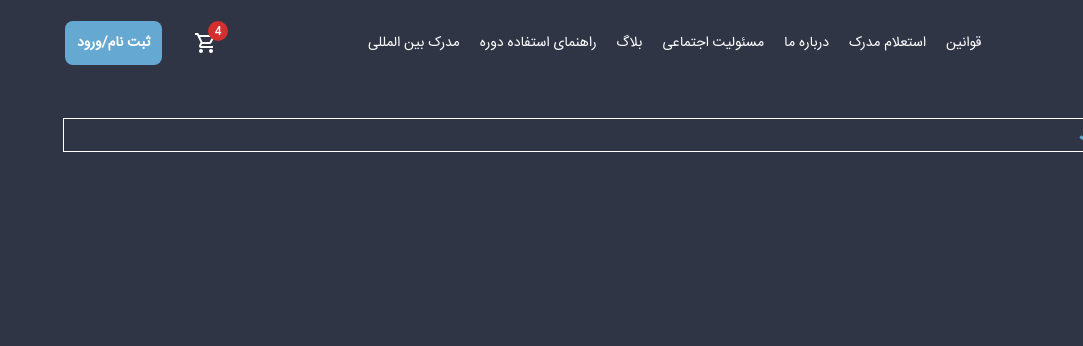
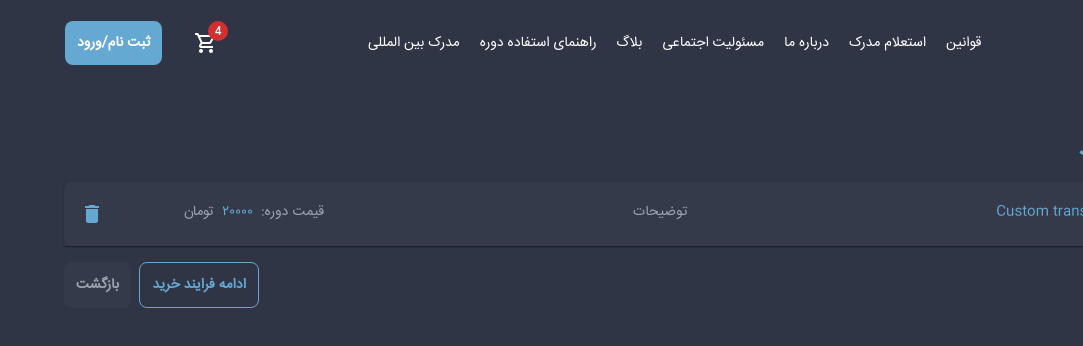
Before and after one commit to puryahajian/octavaz, a Next.js app: page /cart in a window 1280 px wide. Shown: the top 346 px of the page, without its empty margins (197-1280 px from the left). Built offline with nearby package versions, Linux system fonts and the light colour scheme.

Commit message:
fixed cart page

```diff
--- a/src/app/cart/page.jsx
+++ b/src/app/cart/page.jsx
@@ -6,7 +6,9 @@ function Cart() {
   return (
     <div>
       <Header/>
-      <BoxShoppingCart/>
+      <div className='mt-8'>
+        <BoxShoppingCart/>
+      </div>
     </div>
   )
 }
--- a/src/app/components/molecules/box-shopping-cart.jsx
+++ b/src/app/components/molecules/box-shopping-cart.jsx
@@ -1,15 +1,111 @@
+"use client"
+
 import React from 'react'
 import Title from '../atoms/title'
 import ShoppingCartIcon from '@mui/icons-material/ShoppingCart';
+import Accordion from '@mui/material/Accordion';
+import AccordionSummary from '@mui/material/AccordionSummary';
+import AccordionDetails from '@mui/material/AccordionDetails';
+import Text from '../atoms/text';
+import DeleteIcon from '@mui/icons-material/Delete';
+import ButtonGeneral from '../atoms/button-general';
 
 function BoxShoppingCart() {
+    const [expanded, setExpanded] = React.useState(false);
+
+    const handleExpansion = () => {
+        setExpanded((prevExpanded) => !prevExpanded);
+    };
     return (
-        <div className='border border-white mt-8 max-w-[1140px] m-auto'>
+        <div className=' mt-8 max-w-[1170px] !m-auto p-4'>
             <Title className={`gap-2 flex items-center text-greenCostom`}>
                 <ShoppingCartIcon/>
                 سبد خرید
             </Title>
 
+            <Accordion
+                expanded={expanded}
+                onChange={handleExpansion}
+                // slots={{ transition: Fade }}
+                slotProps={{ transition: { timeout: 400 } }}
+                sx={[
+                expanded
+                    ? {
+                        '& .MuiAccordion-region': {
+                        height: 'auto',
+                        },
+                        '& .MuiAccordionDetails-root': {
+                        display: 'block',
+                        },
+                    }
+                    : {
+                        '& .MuiAccordion-region': {
+                        height: 0,
+                        },
+                        '& .MuiAccordionDetails-root': {
+                        display: 'none',
+                        },
+                    },
+                    {backgroundColor: '#303545'},
+                ]}
+            >
+                <AccordionSummary
+                    sx={{
+                        backgroundColor: '#353a4b',
+                        borderRadius: '8px',
+                        padding: '8px',
+                        marginTop: '16px'
+                    }}
+                    aria-controls="panel1-content"
+                    id="panel1-header"
+                    // expandIcon={<ExpandMoreIcon />}
+                >
+                    <div className='flex justify-between w-full max-[770px]:block'>
+                        <Text className={`text-greenCostom`}>Custom transition using Fade</Text>
+                        <Text className={`max-[770px]:hidden`}>توضیحات</Text>
+                        <div className='flex gap-20 ml-2 max-[770px]:w-full max-[770px]:justify-between max-[770px]:mt-4'>
+                            <Text className={`flex gap-2`}>قیمت دوره: <Text className={`text-greenCostom`}>۲۰۰۰۰</Text> تومان</Text>
+                            <DeleteIcon className='text-greenCostom'/>
+                        </div>
+                    </div>
+                </AccordionSummary>
+                <AccordionDetails
+                    sx={{
+                        backgroundColor: '#353a4b',
+                        borderRadius: '8px',
+                        marginTop: '10px',
+                        padding: '0'
+                    }}
+                >
+                    <div className='flex justify-between w-full items-center max-[770px]:block'>
+                        <div className='w-1/4 max-[770px]:w-full'>
+                            <img
+                                src='https://inverseschool.com/assets/course/2024/10/08/image67045a84eabc6.jpg'
+                                className='w-full h-max'
+                            />
+                        </div>
+                        <div className='w-1/2 p-4 max-[770px]:w-full'>
+                            <Text className={`text-justify`}>لورم ایپسوم متن ساختگی با تولید سادگی نامفهوم از صنعت چاپ و با استفاده از طراحان گرافیک است. چاپگرها و متون بلکه روزنامه و مجله در ستون و سطرآنچنان که لازم است و برای شرایط فعلی تکنولوژی مورد نیاز و کاربردهای متنوع با هدف بهبود ابزارهای کاربردی می باشد</Text>
+                        </div>
+                        <div className='w-1/4 p-4 max-[770px]:w-full'>
+                            <Text className={`flex gap-2`}>مدرس: <Text className={`text-greenCostom`}>لورم ایپسوم</Text></Text>
+                            <Text className={`flex gap-2`}>تعداد فصل:<Text className={`text-greenCostom`}> 2</Text></Text>
+                            <Text className={`flex gap-2`}>تعداد درس:<Text className={`text-greenCostom`}> 2</Text></Text>
+                        </div>
+                    </div>
+                </AccordionDetails>
+            </Accordion>
+
+            <div className='w-full mt-4 flex justify-end gap-2'>
+                <ButtonGeneral className={`bg-transparent border !border-greenCostom !text-greenCostom`}>
+                    ادامه فرایند خرید
+                </ButtonGeneral>
+                <ButtonGeneral className={`!bg-colorBgItemProductPage`}>
+                    <Text>
+                        بازگشت
+                    </Text>
+                </ButtonGeneral>
+            </div>
         </div>
     )
 }
--- a/src/app/components/molecules/list-courses.jsx
+++ b/src/app/components/molecules/list-courses.jsx
@@ -4,9 +4,7 @@ import React from 'react'
 import Accordion from '@mui/material/Accordion';
 import AccordionSummary from '@mui/material/AccordionSummary';
 import AccordionDetails from '@mui/material/AccordionDetails';
-import Typography from '@mui/material/Typography';
-import ExpandMoreIcon from '@mui/icons-material/ExpandMore';
-import Fade from '@mui/material/Fade';
+// import Fade from '@mui/material/Fade';
 import PlayArrowIcon from '@mui/icons-material/PlayArrow';
 import Text from '../atoms/text';
 
@@ -19,7 +17,6 @@ function ListCourses() {
 
     return (
         <div className=''>
-            <div>
             <Accordion
                 expanded={expanded}
                 onChange={handleExpansion}
@@ -129,10 +126,6 @@ function ListCourses() {
                 </AccordionDetails>
 
             </Accordion>
-
-
-
-            </div>
         </div>
     )
 }
--- a/src/app/components/organisms/organism-button-badge.jsx
+++ b/src/app/components/organisms/organism-button-badge.jsx
@@ -7,6 +7,7 @@ import ShoppingCartOutlinedIcon from '@mui/icons-material/ShoppingCartOutlined';
 import Text from '../atoms/text';
 import '../../globals.css'
 import ButtonGeneral from '../atoms/button-general';
+import Link from 'next/link';
 
 
 function OrganismButtonBadge() {
@@ -45,9 +46,11 @@ function OrganismButtonBadge() {
                     <Text>مبلغ قابل پرداخت</Text>
                     <Text className={`text-white font-bold`}>۲۰۰۰۰۰۰ تومان</Text>
                 </div>
-                <ButtonGeneral className={`w-40 h-9`}>
-                    ادامه و ثبت سفارش
-                </ButtonGeneral>
+                <Link href='/cart'>
+                    <ButtonGeneral className={`w-40 h-9`}>
+                        ادامه و ثبت سفارش
+                    </ButtonGeneral>
+                </Link>
             </div>
         </ButtonBadge>
     )
```
Also changed, not shown: 236 other files (tests, documents, lock files or other folders). Lines whose indentation alone changed are shown as unchanged.
